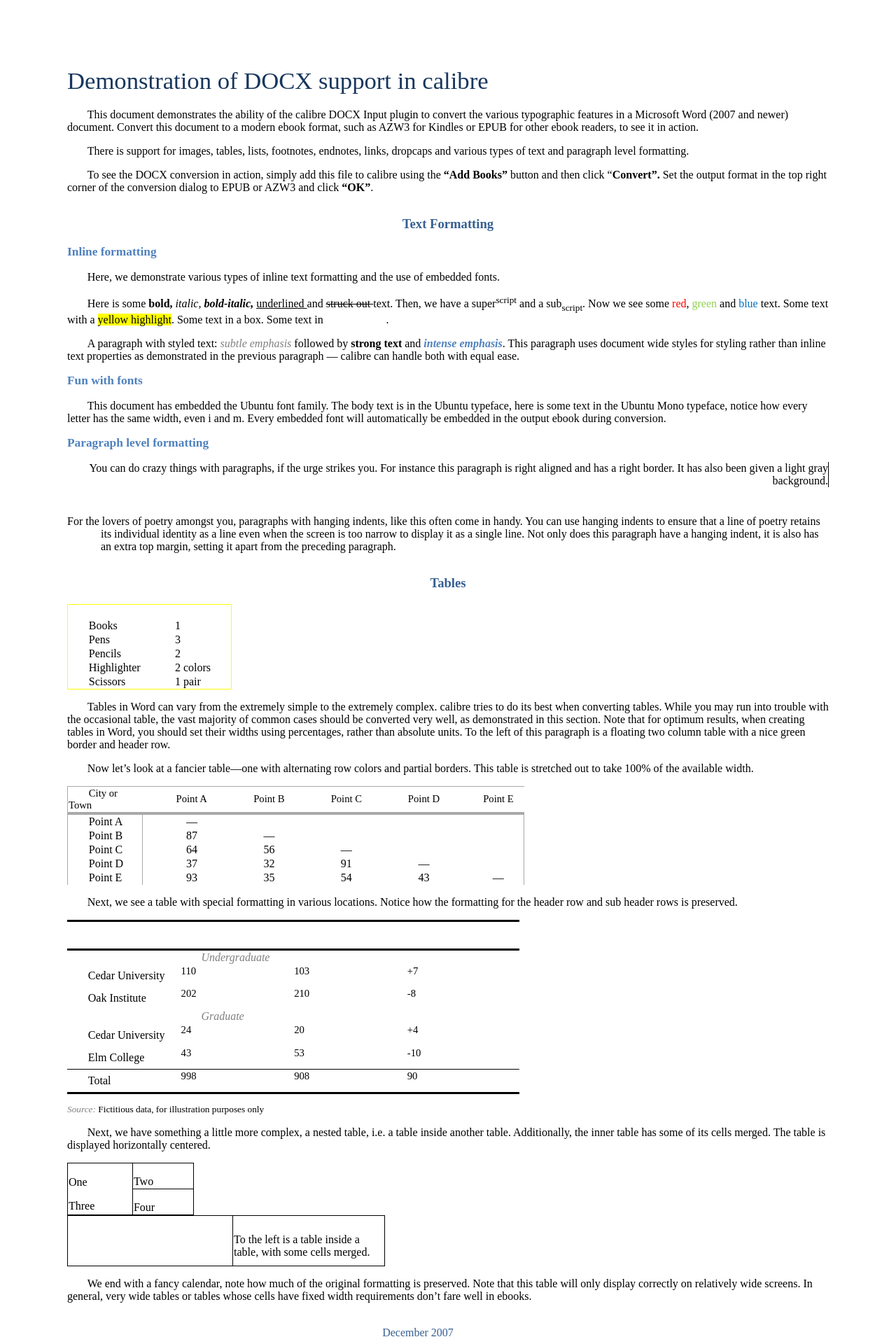
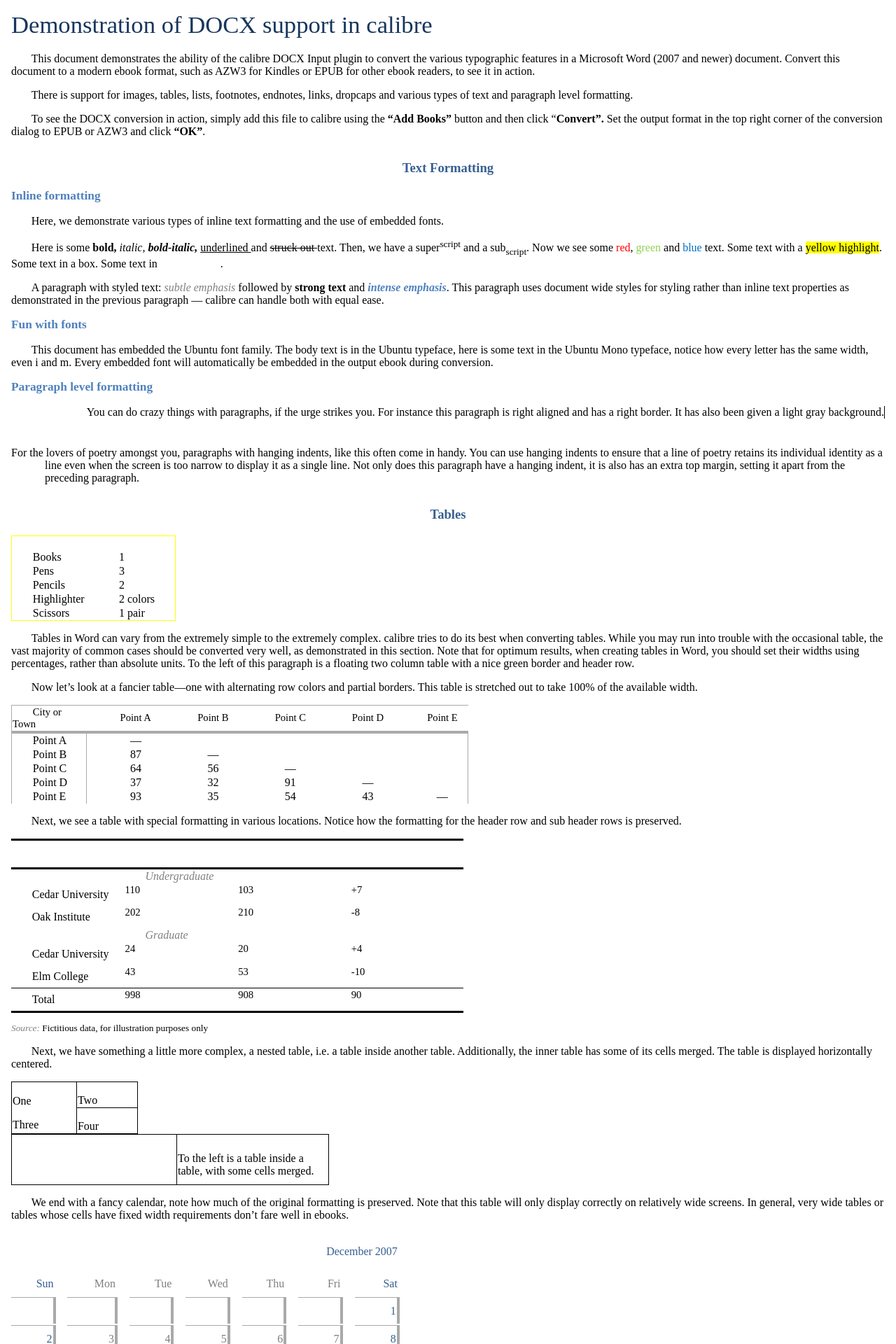
Before and after one commit to corona32/corona32.github.io, a Jekyll site: the page out317.html, which Jekyll copies as it is, in a window 1280 px wide. Shown: the top 1920 px of the page at 70% size. Built offline with Jekyll 4.4.1, drawn with Linux system fonts in a browser that asks for light colours.

Commit message:
miniProgram

```diff
--- a/out317.html
+++ b/out317.html
@@ -5,7 +5,7 @@
     maximum-scale=4.0, minimum-scale=0.5, user-scalable=yes" />
 
 <style type="text/css">.b1{white-space-collapsing:preserve;}
-.b2{margin: 1.0in 1.0in 1.0in 1.0in;}
+.b2{margin: 1em;}
 .s1{color:#17365d;}
 .s2{font-weight:bold;}
 .s3{font-weight:bold;color:#365f91;}
```
